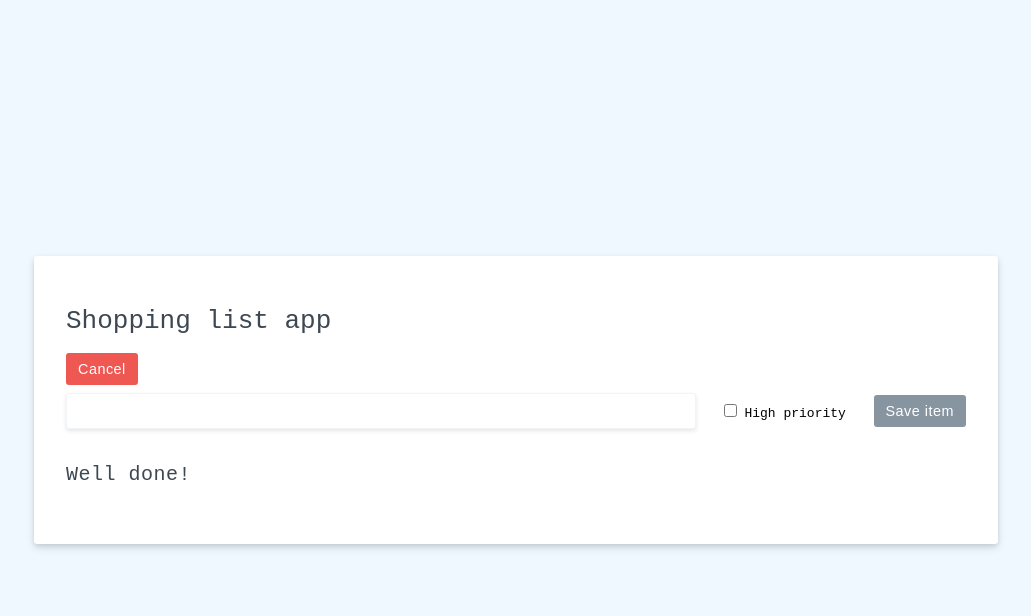
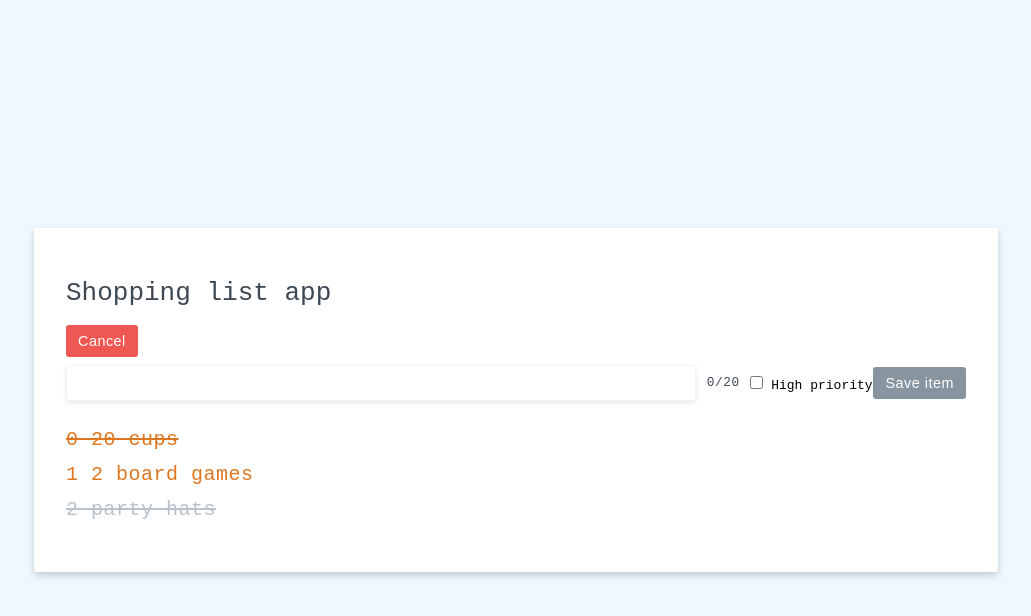
Before and after one commit to lharby/vue3-fundamentals-options-api, a plain HTML site: page index.html in a window 1280 px wide. Both pictures are taken after a click on the button "Add item". Shown: the whole page, without its empty margins (124-1155 px from the left). Drawn offline with nearby package versions, Linux system fonts and the light colour scheme.

Commit message:
Update methods and add computed property

```diff
--- a/index.html
+++ b/index.html
@@ -19,6 +19,7 @@
         </button>
         <div class="add-item-form" v-if="editing">
             <input type="text" v-model="newItem" @keyup.enter="saveItem">
+            <p class="counter">{{ characterCount }}/20</p>
             <label for="">
                 <input type="checkbox" v-model="newItemHighPriority">
                 High priority
@@ -27,7 +28,9 @@
                 item</button>
         </div>
         <ul>
-            <li v-for="(item, index) in items" :key="item.id">{{index}} {{ item.label }}</li>
+            <li v-for="(item, index) in reversedItems" :key="item.id" @click="togglePurchased(item)"
+                :class="{ strikeout: item.purchased, priority: item.highPriority }" class="static-class">{{index}} {{
+                item.label }}</li>
         </ul>
         <p v-if="items.length === 0">Well done!</p>
     </div>
@@ -42,19 +45,37 @@
                     newItem: '',
                     newItemHighPriority: false,
                     items: [
-                        // { id: 1, label: 'party hats' },
-                        // { id: 2, label: '2 board games' },
-                        // { id: 3, label: '20 cups' }
+                        { id: 1, label: 'party hats', purchased: true, highPriority: false },
+                        { id: 2, label: '2 board games', purchased: false, highPriority: true },
+                        { id: 3, label: '20 cups', purchased: true, highPriority: true }
                     ]
                 }
             },
             methods: {
                 saveItem() {
-                    this.items.push({ id: this.items.length + 1, label: this.newItem })
+                    this.items.push({
+                        id: this.items.length + 1,
+                        label: this.newItem,
+                        highPriority: this.newItemHighPriority
+                    })
                     this.newItem = ''
+                    this.newItemHighPriority = ''
                 },
                 doEdit(editing) {
                     this.editing = editing;
+                    this.newItem = ''
+                    this.newItemHighPriority = ''
+                },
+                togglePurchased(item) {
+                    item.purchased = !item.purchased
+                }
+            },
+            computed: {
+                characterCount() {
+                    return this.newItem.length
+                },
+                reversedItems() {
+                    return [...this.items].reverse()
                 }
             }
         })
```
